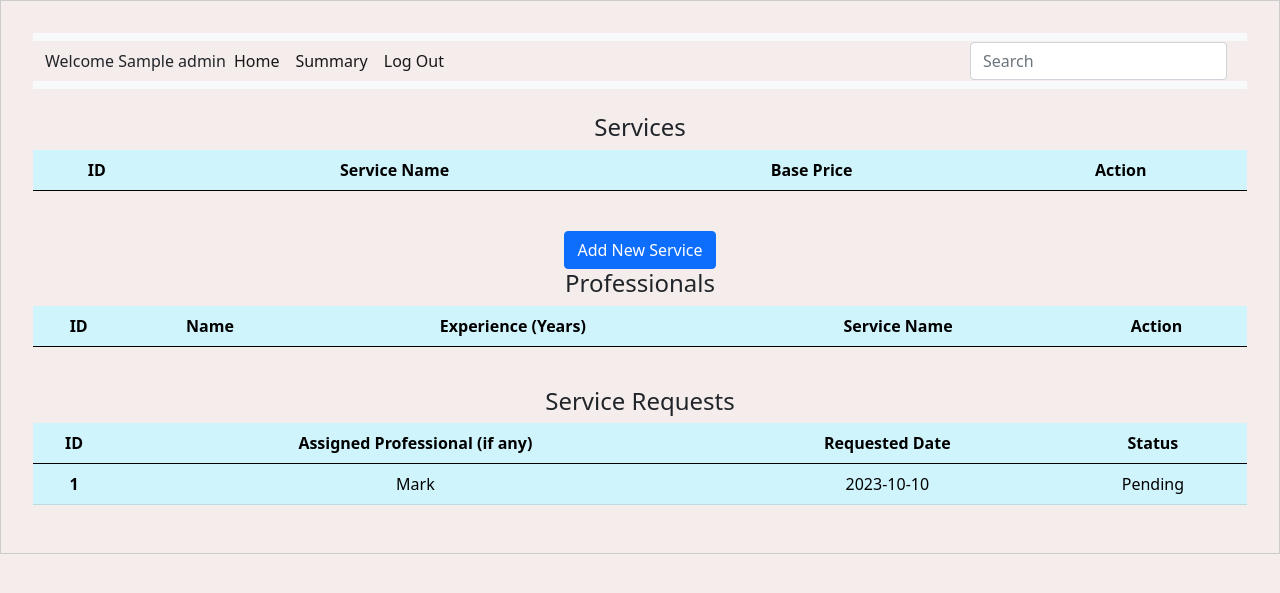
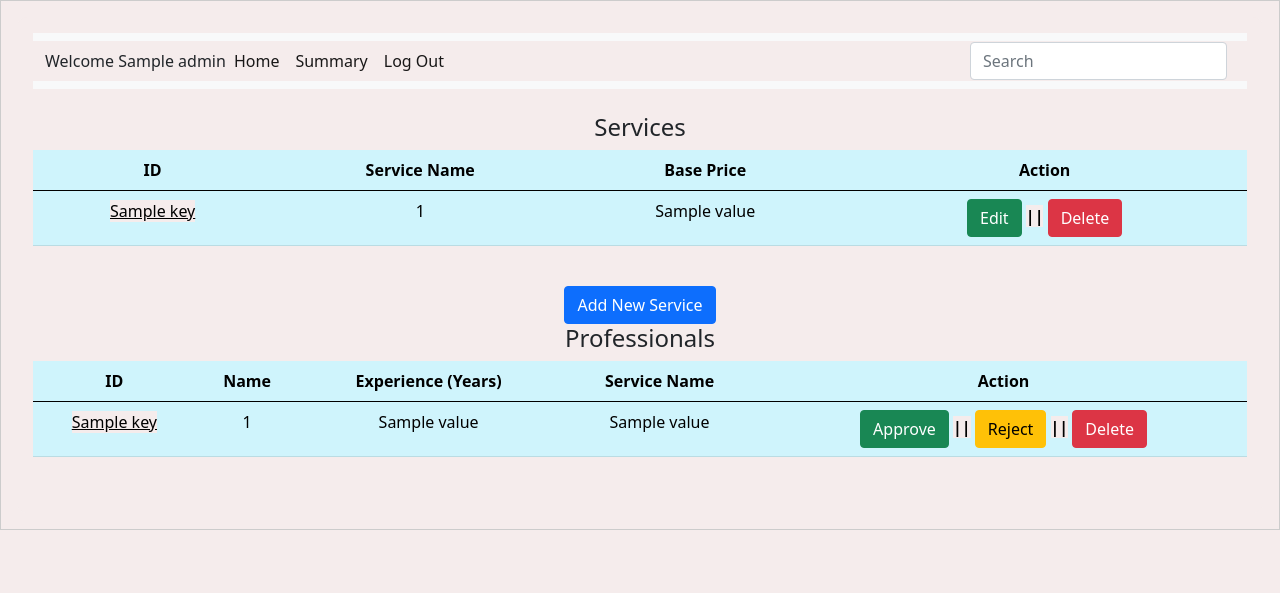
Before and after one commit to Tusharisme/mad_1_Project, a Flask app: template templates/admin_dashboard.html in a window 1280 px wide. Shown: the top 593 px of the page. Run offline with Flask 3, Linux system fonts and the light colour scheme; tables that the repository leaves empty hold one stand-in row (values such as "Sample post"); the template is opened without the code that fills it: values that come from a table or form of the project are taken from there, most other values are stand-ins (such as "Sample title", 1, 10 or a date in 2020); lists and menus that the app fills with data are empty.

Commit message:
modified the model and added modals for professional

```diff
--- a/templates/admin_dashboard.html
+++ b/templates/admin_dashboard.html
@@ -99,7 +99,7 @@
                                     aria-label="Close"></button>
                             </div>
                             <div class="modal-body">
-                                <label for="service_name" class="form-label"><b> Service Name </b></label>
+                                <label for="service_name" class="form-label"><b>Service Name</b></label>
                                 <input type="text" class="form-control" name="service_name" id="service_name" />
                                 <label for="description" class="form-label"><b>Description</b></label>
                                 <input type="text" name="description" class="form-control" id="description" />
@@ -127,7 +127,7 @@
                                     aria-label="Close"></button>
                             </div>
                             <div class="modal-body">
-                                <label for="edit_service_name" class="form-label"><b> Service Name </b></label>
+                                <label for="edit_service_name" class="form-label"><b>Service Name</b></label>
                                 <input type="text" class="form-control" name="service_name" id="edit_service_name" />
                                 <label for="edit_description" class="form-label"><b>Description</b></label>
                                 <input type="text" name="description" class="form-control" id="edit_description" />
@@ -190,25 +190,24 @@
                         <td>{{ value[1] }}</td>
                         <td>{{ value[2] }}</td>
                         <td>
-                            <!-- Action buttons -->
-                            <!-- Approve Button -->
-                            <form
-                                action="{{ url_for('approve_professional', professional_id=key) }}?update_dashboard=true"
-                                method="post" style="display:inline;">
-                                <button type="submit" class="btn btn-success">Approve</button>
-                            </form>
+                            <!-- Approve button -->
+                            <button type="button" class="btn btn-success" data-bs-toggle="modal"
+                                data-bs-target="#approveRejectModal" data-id="{{ key }}" data-action="approve">
+                                Approve
+                            </button>
+
                             <b>||</b>
-                            <form
-                                action="{{ url_for('reject_professional', professional_id=key) }}?update_dashboard=true"
-                                method="post" style="display:inline;">
-                                <button type="submit" class="btn btn-danger">Reject</button>
-                            </form>
+                            <!-- Reject Button -->
+                            <button type="button" class="btn btn-warning" data-bs-toggle="modal"
+                                data-bs-target="#approveRejectModal" data-id="{{ key }}" data-action="reject">
+                                Reject
+                            </button>
+
                             <b>||</b>
-                            <!-- Delete Button -->
-                            <form
-                                action="{{ url_for('delete_professional', professional_id=key) }}?update_dashboard=true"
-                                method="post" style="display:inline;">
-                                <button type="submit" class="btn btn-warning">Delete</button>
+                            <!-- Delete form -->
+                            <form action="{{ url_for('delete_professional', professional_id=key) }}" method="POST"
+                                style="display:inline;">
+                                <button type="submit" class="btn btn-danger">Delete</button>
                             </form>
                         </td>
                     </tr>
@@ -220,40 +219,73 @@
             {% endif %}
             <br>
 
-            <!-- Service Requests Section  -->
-            <h4>Service Requests</h4>
-            <table class="table table-info table-hover">
-                <thead>
-                    <tr>
-                        <th scope="col">ID</th>
-                        <th scope="col">Assigned Professional (if any)</th>
-                        <th scope="col">Requested Date</th>
-                        <th scope="col">Status</th>
-                    </tr>
-                </thead>
-                <tbody>
-                    <!-- Placeholder data; replace with actual data -->
-                    <tr>
-                        <th scope="row">1</th>
-                        <td>Mark</td>
-                        <td>2023-10-10</td>
-                        <td>Pending</td>
-                    </tr>
-                </tbody>
-            </table>
+            <!-- Approve/Reject Professional Modal -->
+            <form id="approveRejectForm" action="" method="POST">
+                <div class="modal fade" id="approveRejectModal" tabindex="-1" aria-labelledby="approveRejectModalLabel"
+                    aria-hidden="true">
+                    <div class="modal-dialog">
+                        <div class="modal-content">
+                            <div class="modal-header">
+                                <h5 class="modal-title" id="approveRejectModalLabel">Professional Approval/Rejection
+                                </h5>
+                                <button type="button" class="btn-close" data-bs-dismiss="modal"
+                                    aria-label="Close"></button>
+                            </div>
+                            <div class="modal-body">
+                                <p><b>Professional Name:</b> <span id="professional_name"></span></p>
+                                <p><b>Experience:</b> <span id="professional_experience"></span> years</p>
+                                <p><b>Service:</b> <span id="professional_service"></span></p>
+                                <p><b>Address:</b> <span id="professional_address"></span></p>
+                                <p><b>Pincode:</b> <span id="professional_pincode"></span></p>
+                                <p><b>Verified Status:</b> <span id="professional_vstatus"></span></p>
+                            </div>
+                            <div class="modal-footer">
+                                <button type="button" class="btn btn-secondary" data-bs-dismiss="modal">Close</button>
+                                <button type="submit" class="btn btn-primary" id="action_button">Confirm</button>
+                            </div>
+                        </div>
+                    </div>
+                </div>
+            </form>
+            <script>
+                // Get modal element for approving/rejecting professionals
+                var approveRejectModal = document.getElementById('approveRejectModal');
+
+                // Add an event listener to trigger when the modal is shown
+                approveRejectModal.addEventListener('show.bs.modal', function (event) {
+                    // Button that triggered the modal
+                    var button = event.relatedTarget;
+
+                    // Extract professional ID from the data-id attribute
+                    var professionalId = button.getAttribute('data-id');
+                    var action = button.getAttribute('data-action');
+
+                    // Fetch professional details from the API
+                    fetch('/api/professional/' + professionalId)
+                        .then(response => response.json())
+                        .then(data => {
+                            // Populate modal with the fetched data
+                            document.getElementById('professional_name').textContent = data.name;
+                            document.getElementById('professional_experience').textContent = data.experience;
+                            document.getElementById('professional_service').textContent = data.service_type;
+                            document.getElementById('professional_address').textContent = data.address;
+                            document.getElementById('professional_pincode').textContent = data.pin_code;
+                            document.getElementById('professional_vstatus').textContent = data.verified_status;
+
+                            // Set form action and button label
+                            var form = document.getElementById('approveRejectForm');
+                            form.action = '/professional/' + action + '/' + professionalId;
+                        })
+                        .catch(error => {
+                            console.error('Error fetching professional details:', error);
+                            // Optionally, handle the error and display a message
+                        });
+                });
+            </script>
+
+            </script>
         </div>
     </div>
-    </div>
-    </div>
-
-    <script>
-        // Check if the URL contains the update_dashboard query parameter
-        const params = new URLSearchParams(window.location.search);
-        if (params.has('update_dashboard')) {
-            // Reload the page to reflect changes
-            window.location.href = window.location.pathname;
-        }
-    </script>
 </body>
 
 </html>
--- a/templates/service_details.html
+++ b/templates/service_details.html
@@ -17,7 +17,7 @@
   <h1>Service Details</h1>
   <p><strong>Service ID:</strong> {{ service.id }}</p>
   <p><strong>Service Name:</strong> {{ service.name }}</p>
-  <p><strong>Service Price:</strong> {{ service.price }}</p>
+  <p><strong>Service Price:</strong> {{ service.base_price }}</p>
   <p><strong>Description:</strong> {{ service.description }}</p>
   <p><strong>Time Required:</strong> {{ service.time_required }} mins</p>
 
```
Also changed, not shown: backend/controller.py (+101 -8 lines), backend/models.py (+57 -3 lines), templates/professional_details.html (+12 -1 lines), instance/service.sqlite3.
